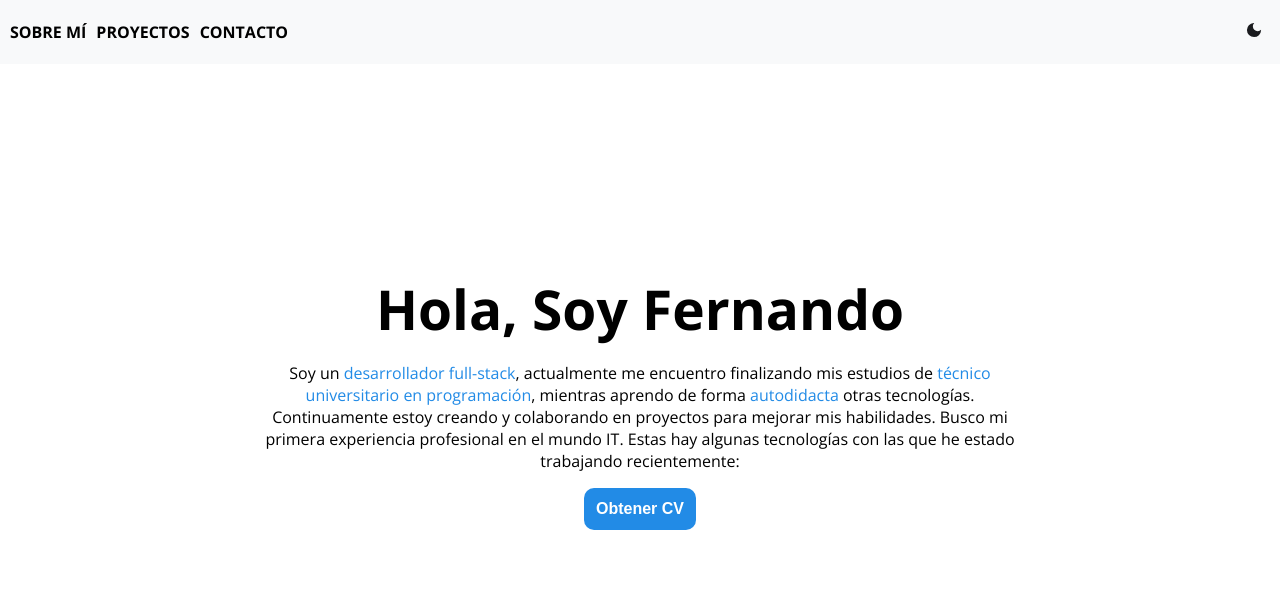
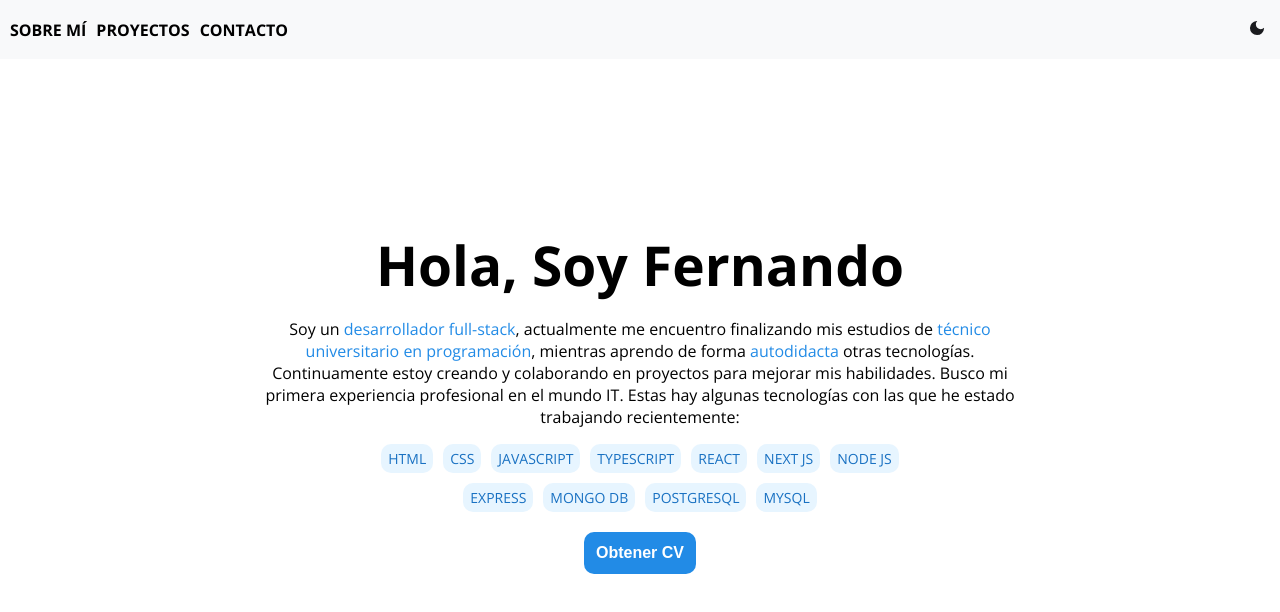
Before and after one commit to fernandobouchet/fernandobouchet.github.io, a React (Vite) app: page / in a window 1280 px wide. Shown: the top 612 px of the page. Built offline with nearby package versions, Linux system fonts and the light colour scheme.

Commit message:
feat: add 'Badge' component and update 'Hero' component

```diff
--- /dev/null
+++ b/src/components/BadgesContainer.tsx
@@ -0,0 +1,28 @@
+import Badge from './ui/Badge';
+import style from '../styles/components/BadgesContainer.module.scss';
+
+const Technologies = [
+  { id: 0, title: 'HTML' },
+  { id: 1, title: 'CSS' },
+  { id: 2, title: 'JAVASCRIPT' },
+  { id: 3, title: 'TYPESCRIPT' },
+  { id: 4, title: 'REACT' },
+  { id: 5, title: 'NEXT JS' },
+  { id: 6, title: 'NODE JS' },
+  { id: 7, title: 'EXPRESS' },
+  { id: 8, title: 'MONGO DB' },
+  { id: 9, title: 'POSTGRESQL' },
+  { id: 10, title: 'MYSQL' },
+];
+
+const BadgesContainer = () => {
+  return (
+    <div className={`${style.badge__container}`}>
+      {Technologies.map((tech) => (
+        <Badge key={tech.id} text={tech.title} />
+      ))}
+    </div>
+  );
+};
+
+export default BadgesContainer;
--- a/src/components/Hero.tsx
+++ b/src/components/Hero.tsx
@@ -2,6 +2,7 @@ import Button from './ui/Button';
 import style from '../styles/components/Hero.module.scss';
 import { useContext } from 'react';
 import { ThemeContext } from '../context/ThemeContext';
+import BadgesContainer from './BadgesContainer';
 
 const Hero = () => {
   const { theme } = useContext(ThemeContext);
@@ -28,6 +29,7 @@ const Hero = () => {
           profesional en el mundo IT. Estas hay algunas tecnologías con las que
           he estado trabajando recientemente:
         </p>
+        <BadgesContainer />
         <Button className="primary" text="Obtener CV" />
       </div>
     </div>
--- /dev/null
+++ b/src/components/ui/Badge.tsx
@@ -0,0 +1,24 @@
+import { useContext } from 'react';
+import { ThemeContext } from '../../context/ThemeContext';
+import style from '../../styles/components/ui/Badge.module.scss';
+
+interface Props {
+  className?: string;
+  text: string;
+}
+
+const Badge = ({ className, text }: Props) => {
+  const { theme } = useContext(ThemeContext);
+
+  return (
+    <div
+      className={`${style.badge} ${className && style[className]} ${
+        style[theme]
+      }`}
+    >
+      <span className="badge__text">{text}</span>
+    </div>
+  );
+};
+
+export default Badge;
--- /dev/null
+++ b/src/styles/components/BadgesContainer.module.scss
@@ -0,0 +1,13 @@
+.badge__container {
+  display: flex;
+  gap: 1rem;
+  flex-wrap: wrap;
+  justify-content: center;
+  padding: 0 0 2rem 0;
+}
+
+@media screen and (min-width: 769px) {
+  .badge__container {
+    max-width: 75%;
+  }
+}
--- /dev/null
+++ b/src/styles/components/ui/Badge.module.scss
@@ -0,0 +1,23 @@
+@use '../../utilities/variables';
+@use '../../utilities/mixins';
+
+.badge {
+  padding: 0.5rem 0.7rem;
+  border-radius: 1rem;
+  min-width: fit-content;
+  font-size: 1.2rem;
+}
+
+.light {
+  @include mixins.badge('light');
+}
+
+.dark {
+  @include mixins.badge('dark');
+}
+
+@media screen and (min-width: 769px) {
+  .badge {
+    font-size: 1.4rem;
+  }
+}
--- a/src/styles/components/ui/Button.module.scss
+++ b/src/styles/components/ui/Button.module.scss
@@ -26,7 +26,7 @@
 }
 
 @media screen and (min-width: 769px) {
-  button {
+  .button {
     font-size: 1.6rem;
   }
 }
--- a/src/styles/utilities/_mixins.scss
+++ b/src/styles/utilities/_mixins.scss
@@ -25,3 +25,13 @@
     }
   }
 }
+
+@mixin badge($theme) {
+  @if ($theme == 'light') {
+    background-color: variables.$secondary;
+    color: variables.$secondary-foreground;
+  } @else {
+    background-color: variables.$secondary-dark;
+    color: variables.$secondary-foreground-dark;
+  }
+}
```
